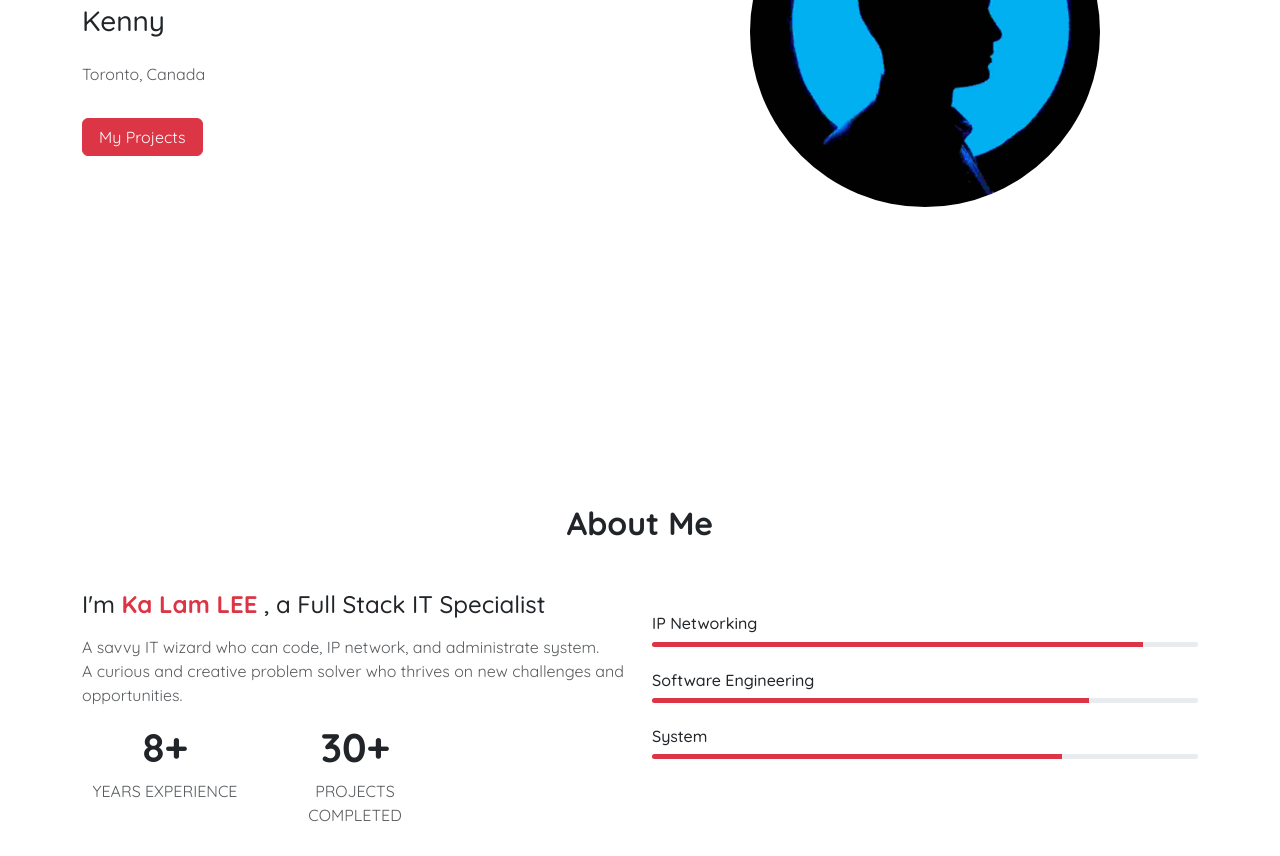
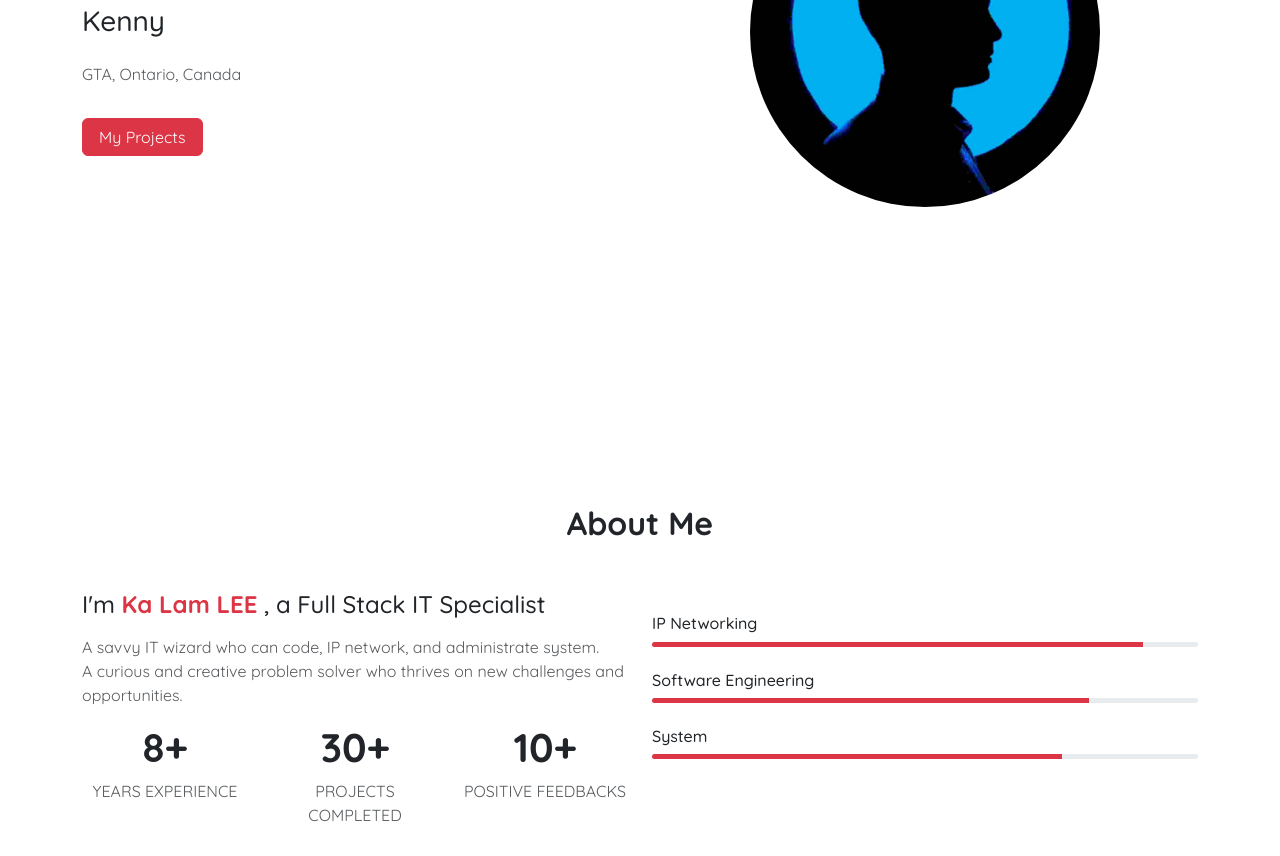
Before and after one commit to lklcentennial/Portfolio, a plain HTML site: page index.html in a window 1280 px wide. Shown: the part 416-1272 px from the top of the page. Drawn offline with nearby package versions, Linux system fonts and the light colour scheme.

Commit message:
fourth release

```diff
--- a/index.html
+++ b/index.html
@@ -82,7 +82,7 @@
             <p class="text-muted mb-1 fs-4">Hello I'm a</p>
             <h1 class="text-danger fs-1 fw-bold"><span class="textTyped"></span></h1>
             <h2 class="fs-3">Kenny</h2>
-            <p class="mt-4 text-muted fs-6">Toronto, Canada</p>
+            <p class="mt-4 text-muted fs-6">GTA, Ontario, Canada</p>
             <a href="#projects" class="btn btn-danger px-3 mt-3">My Projects</a>
           </div>
         </div>
@@ -126,12 +126,12 @@
                 <p class="text-muted">Projects Completed</p>
               </div>
             </div>
-            <!-- <div class="col-sm-4">
+            <div class="col-sm-4">
               <div class="fact-item">
-                <h4 class="fs-1 fw-bold">95</h4>
-                <p class="text-muted">Positive Reviews</p>
+                <h4 class="fs-1 fw-bold">10+</h4>
+                <p class="text-muted">Positive Feedbacks</p>
               </div>
-            </div> -->
+            </div>
           </div>
           <div class="row">
             <div class="col-lg-12 d-flex align-items-center">
```
